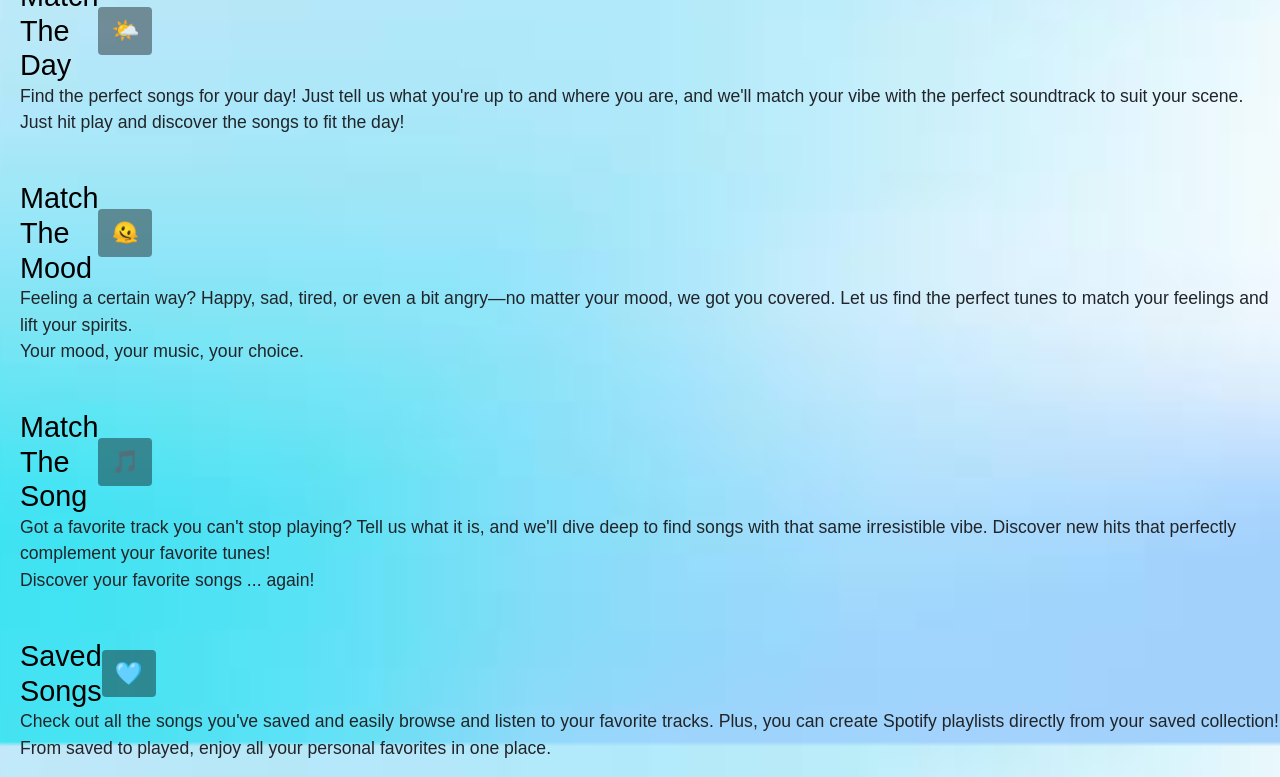
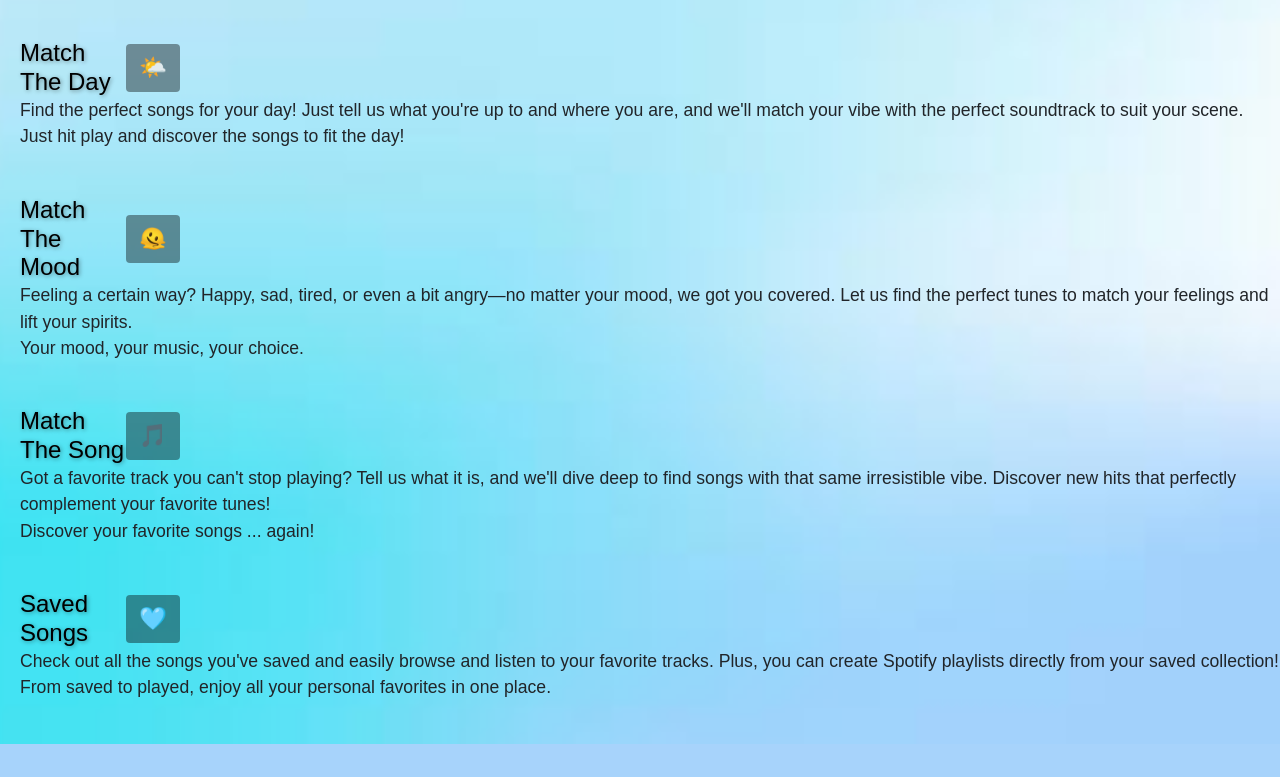
Before and after one commit to ETAMARKIN17/MusicMate, a Flask app: template templates/dashboard.html in a window 1280 px wide. Shown: the part 56-833 px from the top of the page. After the commit the page ends 800 px from the top, so only its background shows below. Run offline with Flask 3, Linux system fonts and the light colour scheme; the template is opened without the code that fills it, so the values that code supplies are empty; some libraries are stand-ins or nearby versions.

Commit message:
fixed some styling

```diff
--- a/playlist_feature.py
+++ b/playlist_feature.py
@@ -13,7 +13,7 @@ SPOTIFY_CLIENT_ID = os.getenv('SPOTIFY_CLIENT_ID')
 SPOTIFY_CLIENT_SECRET = os.getenv('SPOTIFY_CLIENT_SECRET')
 BASE_URL = 'https://api.spotify.com/v1/'
 AUTH_URL = 'https://accounts.spotify.com/authorize'
-REDIRECT_URI = 'https://albumrichard-careerapple-5000.codio.io/callback'  # Change based on where you're hosting webiste
+REDIRECT_URI = 'https://armanisilk-memberavenue-5000.codio.io/callback'  # Change based on where you're hosting webiste
 TOKEN_URL = 'https://accounts.spotify.com/api/token'
 
 
--- a/static/main.css
+++ b/static/main.css
@@ -36,18 +36,11 @@ body {
 }
 
 h1, h2, h3, h4, h5, h6 {
-    color: #ffffff;
-}
-
-h1 {
-    font-size: 2.5rem;
-    margin-bottom: 20px;
-    font-weight: 600;
     text-shadow: 1px 1px 4px rgba(0, 0, 0, 0.4);
 }
 
 h2 {
-    font-size: 1.8rem;
+    font-size: 1.5rem;
     margin-bottom: 0px;
     color: black;
 }
@@ -67,19 +60,19 @@ p{
 }
 
 .button-container-day {
-    margin-right: 1430px;
+    margin-right: 1465px;
 }
 
 .button-container-mood {
-    margin-right: 1410px;
+    margin-right: 1445px;
 }
 
 .button-container-song {
-    margin-right: 1415px;
+    margin-right: 1450px;
 }
 
 .button-container-saved {
-    margin-right: 1455px;
+    margin-right: 1485px;
 }
 
 .btn-custom {
@@ -110,3 +103,18 @@ p{
 .text-align-center {
     text-align: center;
 }
+
+@media (max-width: 1440px) {
+   .button-container-day {
+    margin-right: 1100px;
+    }
+    .button-container-mood {
+        margin-right: 1100px;
+    }
+    .button-container-song {
+        margin-right: 1100px;
+    }
+    .button-container-saved {
+        margin-right: 1100px;
+    }
+}
```
